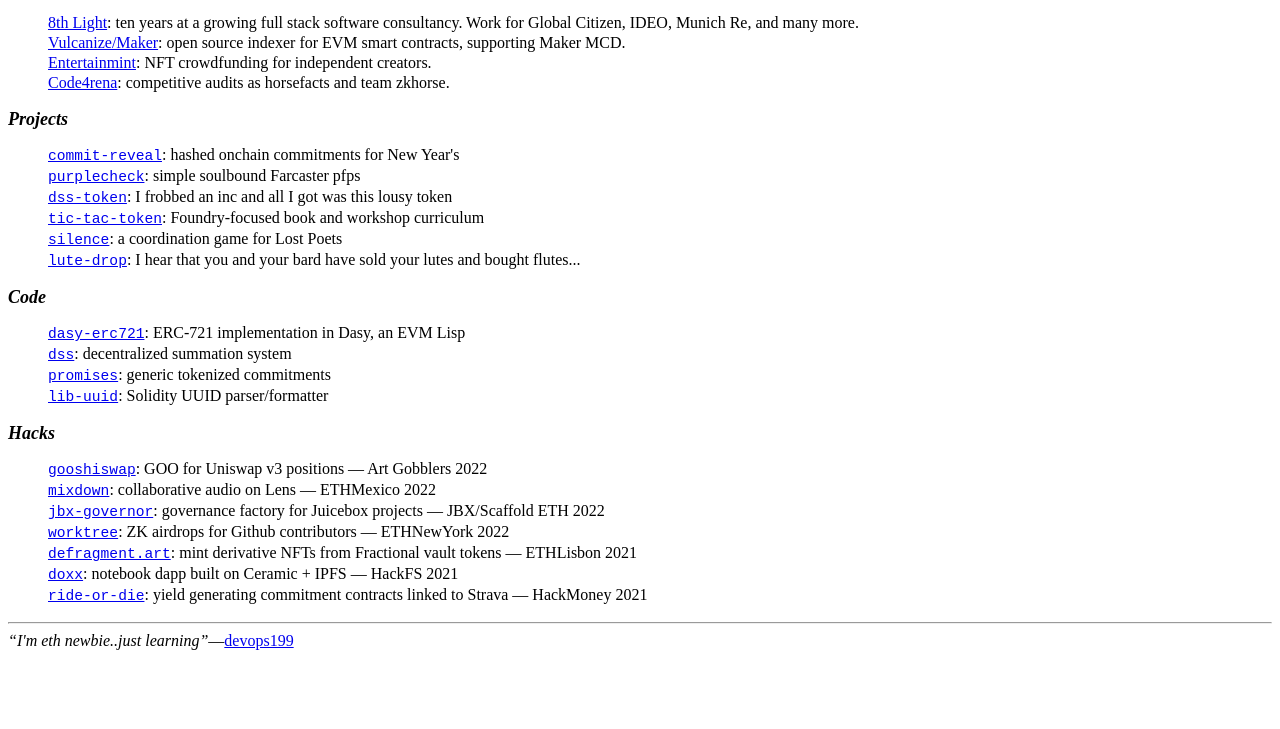
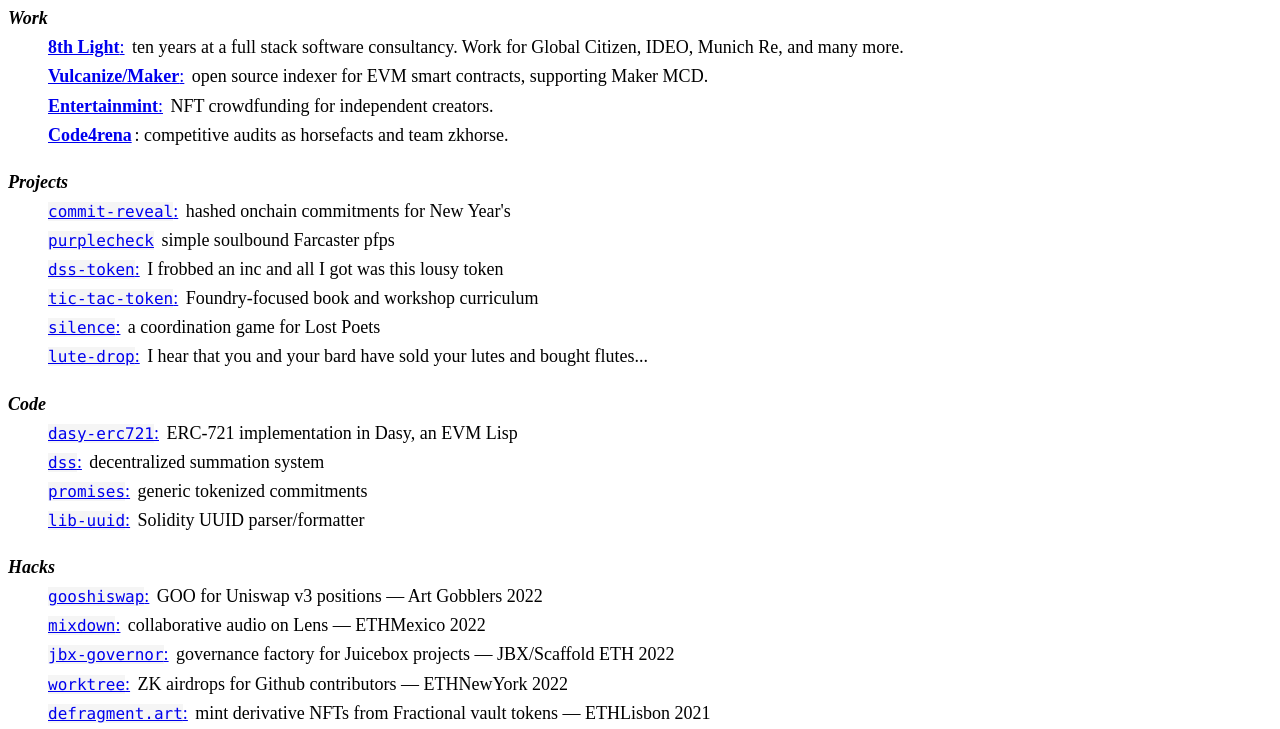
Before and after one commit to horsefacts/website, a plain HTML site: page index.html in a window 1280 px wide. Shown: the part 124-853 px from the top of the page. Before the commit the page ends 800 px from the top, so only its background shows below. Drawn offline with Linux system fonts and the light colour scheme.

Commit message:
CSS tweaks

```diff
--- a/index.html
+++ b/index.html
@@ -4,8 +4,9 @@
     <meta charset="utf-8" />
     <title>horsefacts</title>
     <style>
-      main {
-        line-height: 1.25em;
+      body {
+        font-size: 18px;
+        line-height: 1.618;
       }
       h1 {
         margin-bottom: 0;
@@ -14,12 +15,21 @@
       h2 {
         font-style: italic;
         font-size: large;
+        margin-bottom: 0;
       }
       code {
-        font-size: 1.125em;
+        font-family: Menlo, monospaced;
+        font-size: 16px;
+        background-color: rgba(0, 0, 0, 0.04);
+      }
+      ul {
+        margin-top: 0;
       }
       li {
         list-style-type: none;
+      }
+      li > a {
+        margin-right: 0.1618em;
       }
       q {
         font-style: italic;
@@ -42,23 +52,26 @@
         <h2>Work</h2>
         <ul>
           <li>
-            <a href="https://8thlight.com/">8th Light</a>: ten years at a
-            growing full stack software consultancy. Work for Global Citizen,
+            <a href="https://8thlight.com/"><strong>8th Light</strong>:</a> ten
+            years at a full stack software consultancy. Work for Global Citizen,
             IDEO, Munich Re, and many more.
           </li>
           <li>
-            <a href="https://github.com/makerdao/vulcanizedb">Vulcanize/Maker</a
-            >: open source indexer for EVM smart contracts, supporting Maker
-            MCD.
+            <a href="https://github.com/makerdao/vulcanizedb"
+              ><strong>Vulcanize/Maker</strong>:</a
+            >
+            open source indexer for EVM smart contracts, supporting Maker MCD.
           </li>
           <li>
             <a href="https://github.com/entertainmintlive/emint-contracts"
-              >Entertainmint</a
-            >: NFT crowdfunding for independent creators.
+              ><strong>Entertainmint</strong>:</a
+            >
+            NFT crowdfunding for independent creators.
           </li>
           <li>
-            <a href="https://code4rena.com/leaderboard">Code4rena</a>:
-            competitive audits as horsefacts and team zkhorse.
+            <a href="https://code4rena.com/leaderboard"
+              ><strong>Code4rena</strong></a
+            >: competitive audits as horsefacts and team zkhorse.
           </li>
         </ul>
       </section>
@@ -67,30 +80,33 @@
         <ul>
           <li>
             <a href="https://www.commitreveal.xyz/"
-              ><code>commit-reveal</code></a
-            >: hashed onchain commitments for New Year's
+              ><code>commit-reveal</code>:</a
+            >
+            hashed onchain commitments for New Year's
           </li>
           <li>
-            <a href="https://www.purplecheck.club/"><code>purplecheck</code></a
-            >: simple soulbound Farcaster pfps
+            <a href="https://www.purplecheck.club/"><code>purplecheck</code></a>
+            simple soulbound Farcaster pfps
           </li>
           <li>
             <a href="https://opensea.io/collection/counterdao"
-              ><code>dss-token</code></a
-            >: I frobbed an inc and all I got was this lousy token
+              ><code>dss-token</code>:</a
+            >
+            I frobbed an inc and all I got was this lousy token
           </li>
           <li>
-            <a href="https://book.tictactoken.co/"><code>tic-tac-token</code></a
-            >: Foundry-focused book and workshop curriculum
+            <a href="https://book.tictactoken.co/"
+              ><code>tic-tac-token</code>:</a
+            >
+            Foundry-focused book and workshop curriculum
           </li>
           <li>
-            <a href="https://silent.army/"><code>silence</code></a
-            >: a coordination game for Lost Poets
+            <a href="https://silent.army/"><code>silence</code>:</a> a
+            coordination game for Lost Poets
           </li>
           <li>
-            <a href="https://lutedrop.com/"><code>lute-drop</code></a
-            >: I hear that you and your bard have sold your lutes and bought
-            flutes...
+            <a href="https://lutedrop.com/"><code>lute-drop</code>:</a> I hear
+            that you and your bard have sold your lutes and bought flutes...
           </li>
         </ul>
       </section>
@@ -100,24 +116,27 @@
           <li>
             <a
               href="https://github.com/horsefacts/dasy-erc721/blob/main/contracts/ERC721.dasy"
-              ><code>dasy-erc721</code></a
-            >: ERC-721 implementation in Dasy, an EVM Lisp
+              ><code>dasy-erc721</code>:</a
+            >
+            ERC-721 implementation in Dasy, an EVM Lisp
           </li>
           <li>
-            <a href="https://github.com/counterdao/dss"><code>dss</code></a
-            >: decentralized summation system
+            <a href="https://github.com/counterdao/dss"><code>dss</code>:</a>
+            decentralized summation system
           </li>
           <li>
             <a
               href="https://github.com/horsefacts/promises/blob/main/src/Promises.sol"
-              ><code>promises</code></a
-            >: generic tokenized commitments
+              ><code>promises</code>:</a
+            >
+            generic tokenized commitments
           </li>
           <li>
             <a
               href="https://github.com/horsefacts/lib-uuid/blob/main/src/UUID.sol"
-              ><code>lib-uuid</code></a
-            >: Solidity UUID parser/formatter
+              ><code>lib-uuid</code>:</a
+            >
+            Solidity UUID parser/formatter
           </li>
         </ul>
       </section>
@@ -126,39 +145,43 @@
         <ul>
           <li>
             <a href="https://github.com/horsefacts/gooshiswap"
-              ><code>gooshiswap</code></a
-            >: GOO for Uniswap v3 positions — Art Gobblers 2022
+              ><code>gooshiswap</code>:</a
+            >
+            GOO for Uniswap v3 positions — Art Gobblers 2022
           </li>
           <li>
             <a href="https://ethglobal.com/showcase/mixdown-tvdfq"
-              ><code>mixdown</code></a
-            >: collaborative audio on Lens — ETHMexico 2022
+              ><code>mixdown</code>:</a
+            >
+            collaborative audio on Lens — ETHMexico 2022
           </li>
           <li>
             <a href="https://github.com/ecmendenhall/jbx-governor"
-              ><code>jbx-governor</code></a
-            >: governance factory for Juicebox projects — JBX/Scaffold ETH 2022
+              ><code>jbx-governor</code>:</a
+            >
+            governance factory for Juicebox projects — JBX/Scaffold ETH 2022
           </li>
           <li>
             <a href="https://ethglobal.com/showcase/worktree-93qo4"
-              ><code>worktree</code></a
-            >: ZK airdrops for Github contributors — ETHNewYork 2022
+              ><code>worktree</code>:</a
+            >
+            ZK airdrops for Github contributors — ETHNewYork 2022
           </li>
           <li>
             <a href="https://devpost.com/software/defrag"
-              ><code>defragment.art</code></a
-            >: mint derivative NFTs from Fractional vault tokens — ETHLisbon
-            2021
+              ><code>defragment.art</code>:</a
+            >
+            mint derivative NFTs from Fractional vault tokens — ETHLisbon 2021
           </li>
           <li>
             <a href="https://showcase.ethglobal.com/hackfs2021/doxx"
-              ><code>doxx</code></a
-            >: notebook dapp built on Ceramic + IPFS — HackFS 2021
+              ><code>doxx</code>:</a
+            >
+            notebook dapp built on Ceramic + IPFS — HackFS 2021
           </li>
           <li>
-            <a href="https://rideordie.bike"><code>ride-or-die</code></a
-            >: yield generating commitment contracts linked to Strava —
-            HackMoney 2021
+            <a href="https://rideordie.bike"><code>ride-or-die</code>:</a> yield
+            generating commitment contracts linked to Strava — HackMoney 2021
           </li>
         </ul>
       </section>
```
